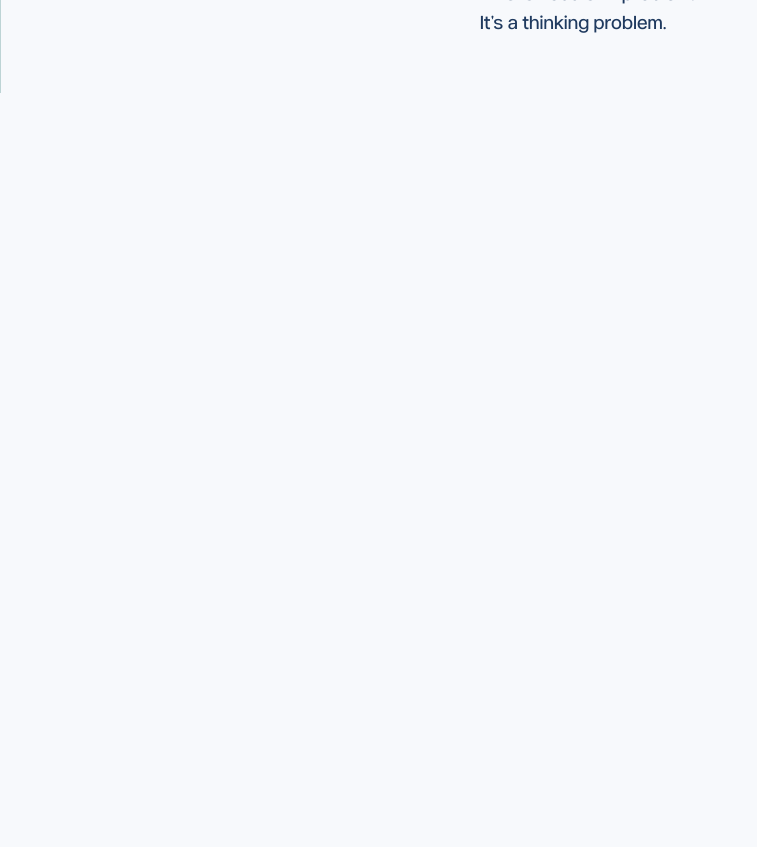
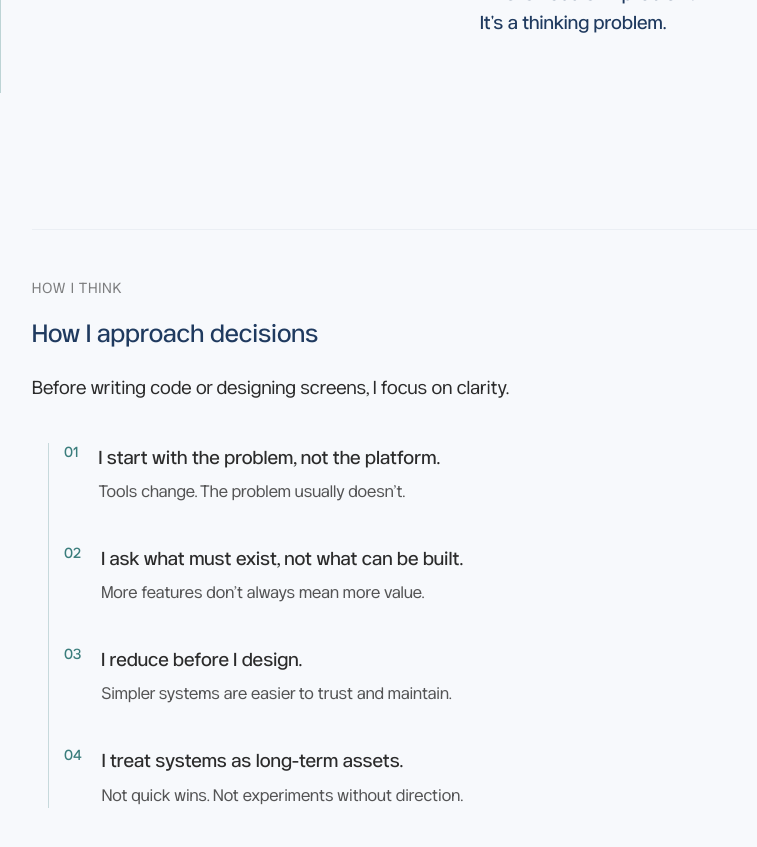
Before and after one commit to abhisekmohantychinua/mohantyabhisek, a Next.js app: page / in a window 1280 px wide. Shown: the part 1280-2127 px from the top of the page, without its empty margins (0-757 px from the left). Before the commit the page ends 1413 px from the top, so only its background shows below. Built offline with nearby package versions, Linux system fonts and the light colour scheme; a web font is replaced by a local one.

Commit message:
Add Thinking component with content and styles; integrate into Home page

```diff
--- a/src/app/page.tsx
+++ b/src/app/page.tsx
@@ -1,11 +1,13 @@
 import Hero from "@/features/home/hero";
 import Problem from "@/features/home/problem";
+import Thinking from "@/features/home/thinking";
 
 export default function Home() {
   return (
     <>
       <Hero />
       <Problem />
+      <Thinking />
     </>
   );
 }
--- /dev/null
+++ b/src/features/home/thinking/index.tsx
@@ -0,0 +1,85 @@
+import "./styles.css";
+
+type ThinkingStep = {
+  number: string;
+  title: string;
+  text: string;
+};
+
+const steps: ThinkingStep[] = [
+  {
+    number: "01",
+    title: "I start with the problem, not the platform.",
+    text: "Tools change. The problem usually doesn’t.",
+  },
+  {
+    number: "02",
+    title: "I ask what must exist, not what can be built.",
+    text: "More features don’t always mean more value.",
+  },
+  {
+    number: "03",
+    title: "I reduce before I design.",
+    text: "Simpler systems are easier to trust and maintain.",
+  },
+  {
+    number: "04",
+    title: "I treat systems as long-term assets.",
+    text: "Not quick wins. Not experiments without direction.",
+  },
+];
+
+export default function Thinking() {
+  return (
+    <section className="thinking-section" aria-labelledby="thinking-heading">
+      <div className="thinking-divider" aria-hidden="true" />
+
+      <div className="thinking-content">
+        <p className="thinking-kicker">How I Think</p>
+
+        <h2 id="thinking-heading" className="thinking-heading">
+          How I approach decisions
+        </h2>
+
+        <p className="thinking-intro">
+          Before writing code or designing screens, I focus on clarity.
+        </p>
+
+        <div
+          className="thinking-steps"
+          role="list"
+          aria-label="How decisions are approached"
+        >
+          {steps.map((step, index) => {
+            const baseDelay = 0.18 + index * 0.14;
+            return (
+              <div className="thinking-step" role="listitem" key={step.number}>
+                <span
+                  className="thinking-step-number"
+                  style={{ animationDelay: `${baseDelay}s` }}
+                  aria-hidden="true"
+                >
+                  {step.number}
+                </span>
+                <div className="thinking-step-body">
+                  <p
+                    className="thinking-step-title"
+                    style={{ animationDelay: `${baseDelay + 0.08}s` }}
+                  >
+                    {step.title}
+                  </p>
+                  <p
+                    className="thinking-step-text"
+                    style={{ animationDelay: `${baseDelay + 0.16}s` }}
+                  >
+                    {step.text}
+                  </p>
+                </div>
+              </div>
+            );
+          })}
+        </div>
+      </div>
+    </section>
+  );
+}
--- /dev/null
+++ b/src/features/home/thinking/styles.css
@@ -0,0 +1,71 @@
+@reference "../../../app/globals.css";
+
+/* Thinking section keeps the same width and calm pacing as hero/problem */
+.thinking-section {
+  @apply container mx-auto relative px-6 lg:px-8;
+  @apply pt-20 pb-24 md:pt-24 md:pb-28;
+  @apply bg-background;
+}
+
+/* Optional faint divider to signal shift from observation to reasoning */
+.thinking-divider {
+  @apply h-px w-full bg-primary/5 mb-12;
+}
+
+.thinking-content {
+  @apply w-full max-w-2xl lg:max-w-3xl;
+}
+
+.thinking-kicker {
+  @apply text-sm uppercase tracking-[0.08em] text-foreground/60 font-sans mb-4;
+}
+
+.thinking-heading {
+  @apply text-xl md:text-2xl font-medium text-primary font-sans leading-relaxed mb-5;
+}
+
+.thinking-intro {
+  @apply text-base md:text-lg text-foreground font-sans leading-relaxed mb-10;
+}
+
+.thinking-steps {
+  @apply relative flex flex-col gap-10;
+  @apply mt-4;
+}
+
+/* Subtle vertical connector */
+.thinking-steps::before {
+  content: "";
+  @apply absolute left-3 md:left-4 top-0 bottom-0 w-px bg-secondary/25;
+}
+
+.thinking-step {
+  @apply relative flex gap-4 md:gap-5 items-start;
+  @apply pl-6 md:pl-8;
+}
+
+.thinking-step-number {
+  @apply text-sm font-medium text-secondary font-sans leading-none pt-0.5;
+  animation: fade-in 0.9s ease-out both;
+}
+
+.thinking-step-body {
+  @apply space-y-1.5;
+}
+
+.thinking-step-title {
+  @apply text-base md:text-lg font-medium text-foreground font-sans leading-relaxed;
+  animation: fade-in 1s ease-out both;
+}
+
+.thinking-step-text {
+  @apply text-base text-foreground/80 font-sans leading-relaxed;
+  animation: fade-in 1s ease-out both;
+}
+
+/* Mobile: hide the connector line but keep spacing */
+@media (max-width: 639px) {
+  .thinking-steps::before {
+    content: none;
+  }
+}
```
